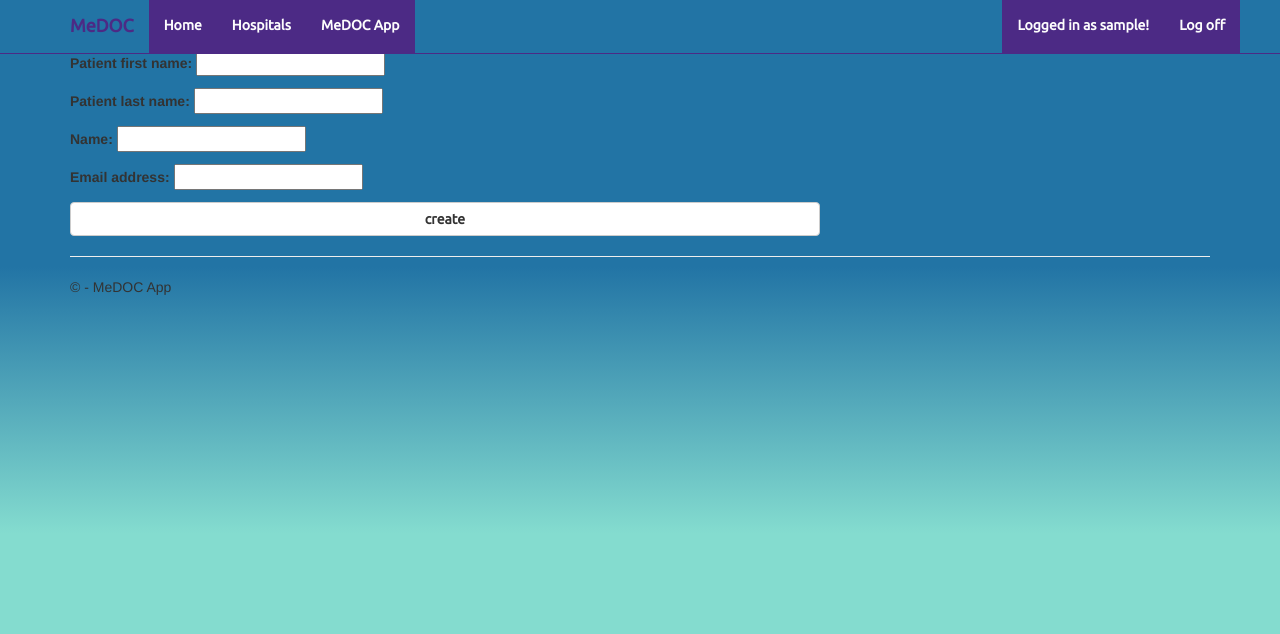
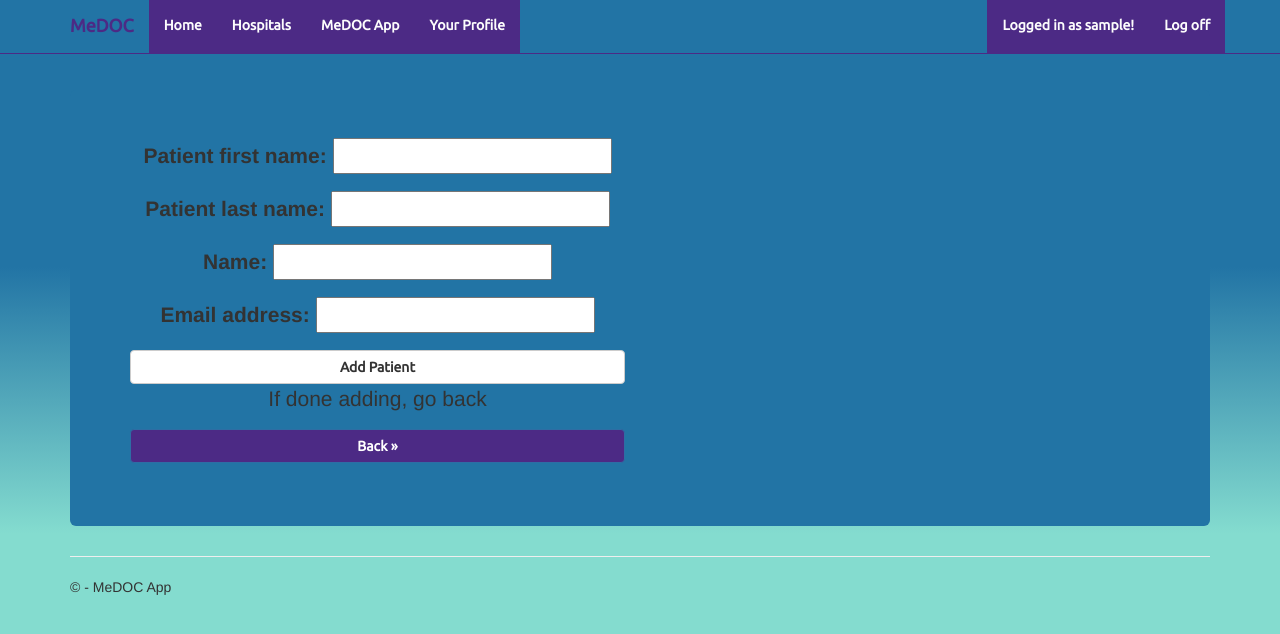
Before and after one commit to AlexandreSeb97/medoc-beta, a Django app: page /medoc/create/ in a window 1280 px wide. Shown: the top 634 px of the page. Run offline with Django 3.2, Linux system fonts and the light colour scheme; the visitor is signed in with stand-in values (Sample User, id 1); some libraries are stand-ins or nearby versions.

Commit message:
make it better

```diff
--- a/hospitals/templates/loginpartial.html
+++ b/hospitals/templates/loginpartial.html
@@ -1,16 +1,19 @@
 {% if request.user.is_authenticated %}
-<form id="logoutForm" action="/logout" method="post" class="navbar-right">
     {% csrf_token %}
     <ul class="nav navbar-nav navbar-right">
         <li><a href="{% url 'base' %}"> Logged in as {{ user.username }}!</a></li>
         <li><a href="{% url 'auth_logout' %}">Log off</a></li>
     </ul>
-</form>
+        <ul class="nav navbar-nav">
+        <li><a href="{% url 'base' %}"> Your Profile </a></li> </li>
+    </ul>
 
 {% else %}
-
 <ul class="nav navbar-nav navbar-right">
     <li><a href="{% url 'auth_login' %}">Log in</a></li>
 </ul>
+<ul class="nav navbar-nav">
+    <li><a href="#"> Not Logged In </a></li>
+</ul>
 
 {% endif %}
--- a/med_accounts/templates/create_view.html
+++ b/med_accounts/templates/create_view.html
@@ -2,20 +2,22 @@
 
 {% block content %}
 {% load staticfiles %}
-
-
+<br /><br />
+<div class="jumbotron jumbotron-second">
   <div class="row">
-    <div class="col-md-8">
+    <div class="col-md-6">
         <section id="loginForm">
             <form action="." method="post" class="form-horizontal">
     <form method=POST action="">
       {% csrf_token %}
       {{ form.as_p }}
-    <input type="submit" value="create" class="btn btn-default"/>
+    <input type="submit" value="Add Patient" class="btn btn-default"/>
     </form>
-                </form>
+            <p>If done adding, go back</p>
+        <p><a href="{% url 'base' %}" class="btn btn-primary btn-large">Back &raquo;</a></p></form>
 </section>
-</div>
-</div>
+      </div>
+      </div>
+    </div>
 
 {% endblock %}
```
